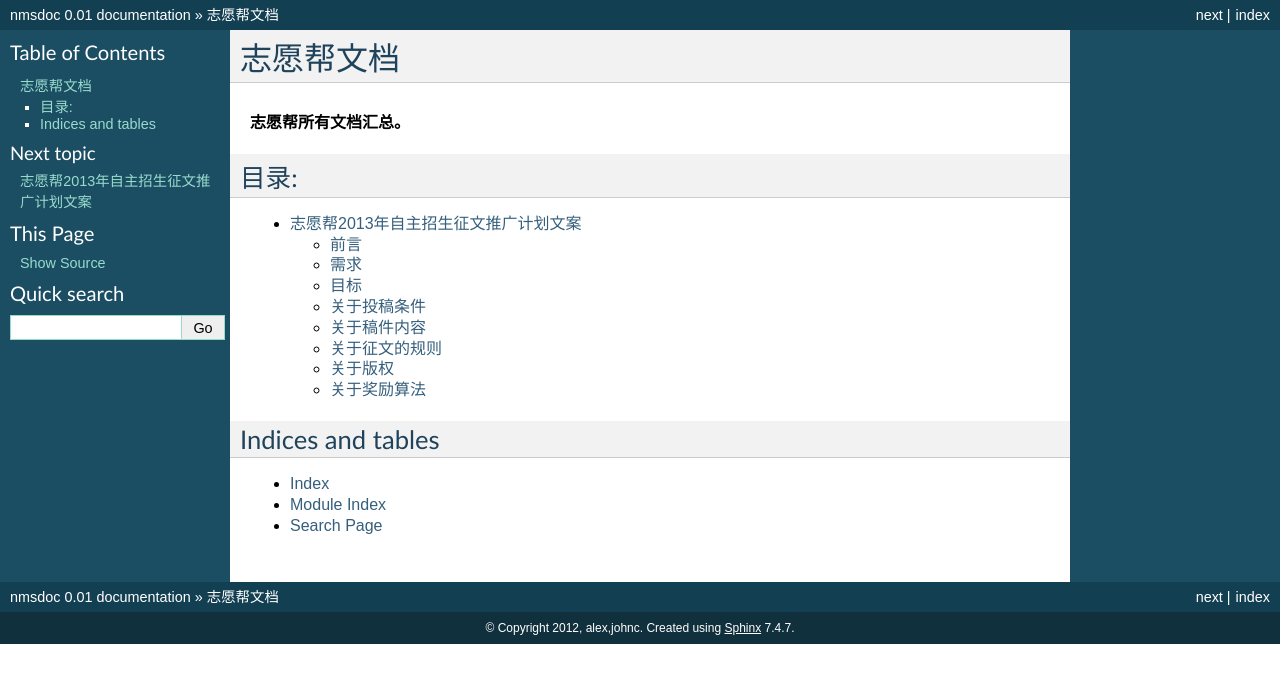
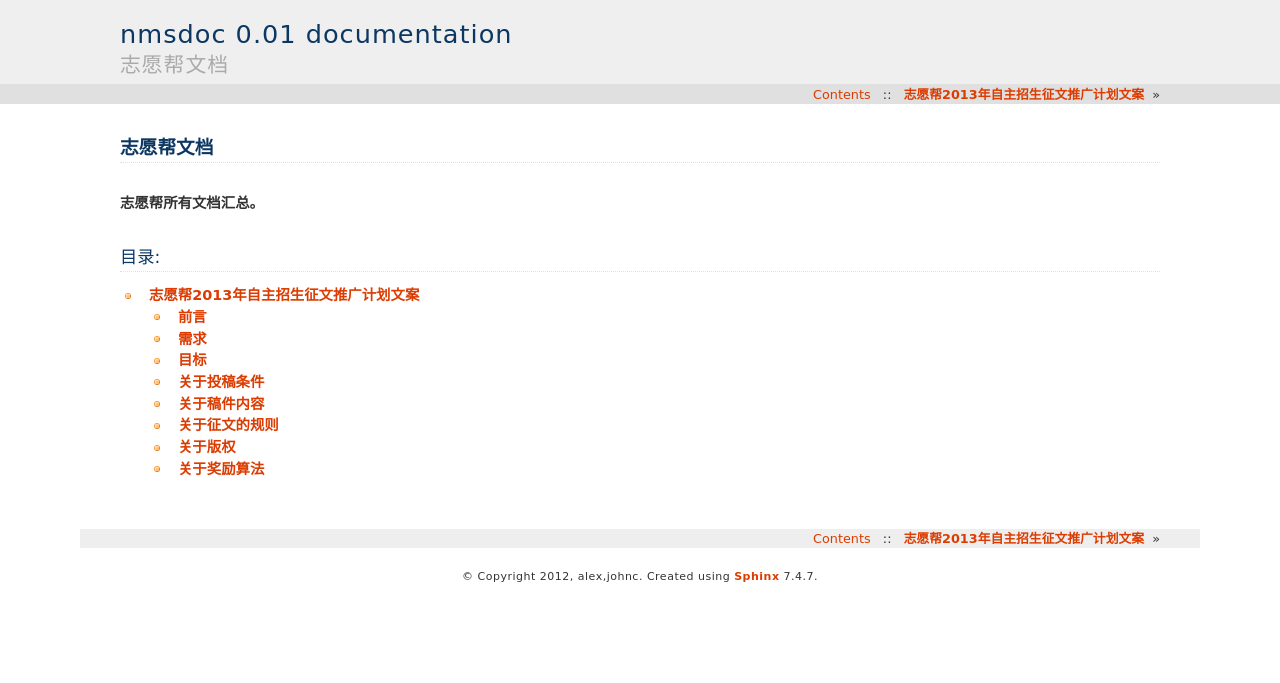
Before and after one commit to carmackjia/nmsdoc, a Sphinx documentation site: the page built from source/index.rst, in a window 1280 px wide. Shown: the top 683 px of the page. Built offline with Sphinx 7.4.7, drawn with Linux system fonts in a browser that asks for light colours.

Commit message:
Fix theme

```diff
--- a/source/conf.py
+++ b/source/conf.py
@@ -91,7 +91,7 @@ pygments_style = 'sphinx'
 
 # The theme to use for HTML and HTML Help pages.  See the documentation for
 # a list of builtin themes.
-html_theme = 'default'
+html_theme = 'haiku'
 
 # Theme options are theme-specific and customize the look and feel of a theme
 # further.  For a list of options available for each theme, see the
--- a/source/index.rst
+++ b/source/index.rst
@@ -12,12 +12,3 @@
 
 .. toctree::
    events
-
-
-
-Indices and tables
-==================
-
-* :ref:`genindex`
-* :ref:`modindex`
-* :ref:`search`
```
